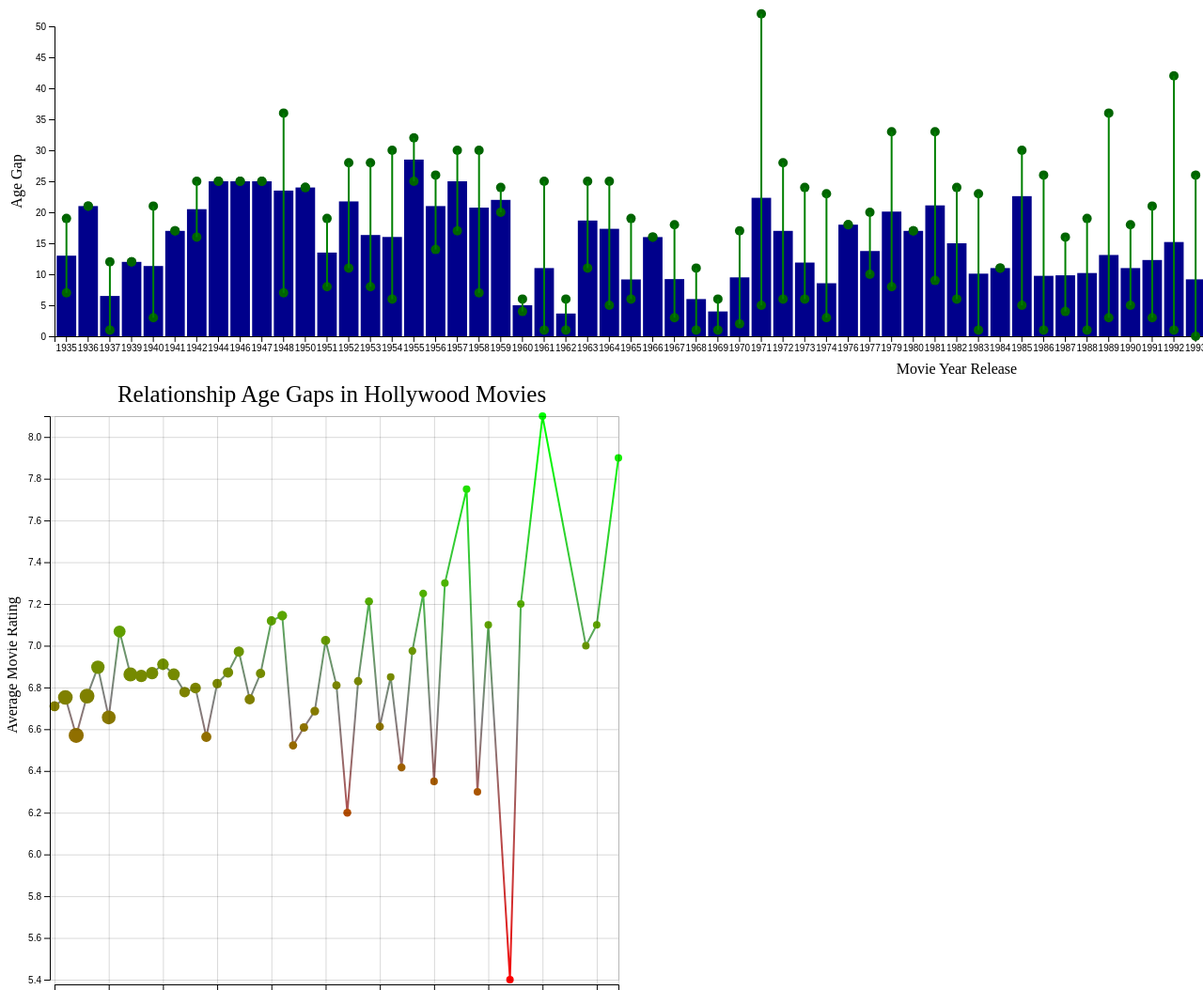
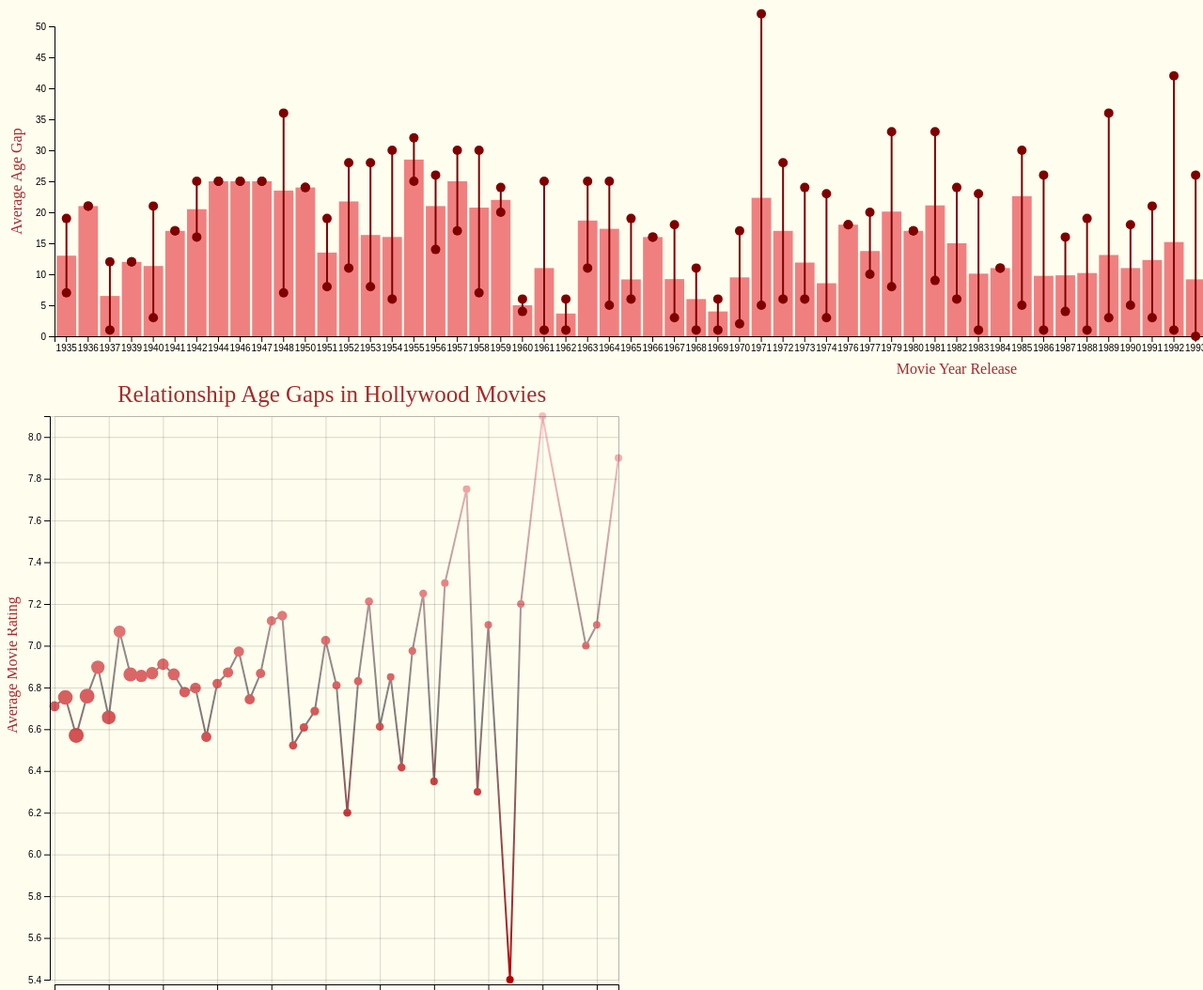
Before and after one commit to info3300group/project1, a plain HTML site: page index.html in a window 1280 px wide. Shown: the top 1054 px of the page at 94% size. Drawn offline with nearby package versions, Linux system fonts and the light colour scheme.

Commit message:
color scheme

```diff
--- a/index.html
+++ b/index.html
@@ -1,6 +1,10 @@
 <html>
   <head>
     <script src="https://d3js.org/d3.v7.min.js"></script>
+    <style>
+      body {background-color: rgb(255, 253, 238);
+      }
+    </style>
   </head>
 
   <body>
@@ -8,6 +12,11 @@
 
     <div id="plot2"></div>
     <script>
+      let textColor = "brown";
+      let lightColor = "lightcoral";
+      let darkColor = "maroon";
+      let darkestColor = d3.rgb(181, 2, 2);
+      let lightestColor = d3.rgb(250, 187, 187);
       // where the formatted data will be stored
       let visualization_data = {};
 
@@ -159,7 +168,7 @@
           .attr("y", (d) => y(d.averageAgeDifference))
           .attr("width", x.bandwidth())
           .attr("height", (d) => height - y(d.averageAgeDifference))
-          .attr("fill", "darkblue");
+          .attr("fill", lightColor);
 
         svg
           .append("g")
@@ -175,7 +184,9 @@
           .attr("x", width / 2)
           .attr("y", height + margin.bottom - 10)
           .style("text-anchor", "middle")
+          .style("fill", textColor)
           .text("Movie Year Release");
+
 
         svg
           .append("text")
@@ -184,7 +195,8 @@
           .attr("x", -height / 2)
           .attr("y", -margin.left + 15)
           .style("text-anchor", "middle")
-          .text("Age Gap");
+          .style("fill", textColor)
+          .text("Average Age Gap");
 
         svg.append("g").attr("class", "y-axis").call(d3.axisLeft(y));
 
@@ -231,20 +243,20 @@
 
           const maxAgeDiffY = y(maxAgeDiff);
           const minAgeDiffY = y(minAgeDiff);
-
+          const rangeColor = darkColor;
           svg
             .append("circle")
             .attr("cx", xPos)
             .attr("cy", maxAgeDiffY)
             .attr("r", 5)
-            .style("fill", "darkgreen");
+            .style("fill", rangeColor);
 
           svg
             .append("circle")
             .attr("cx", xPos)
             .attr("cy", minAgeDiffY)
             .attr("r", 5)
-            .style("fill", "darkgreen");
+            .style("fill", rangeColor);
 
           svg
             .append("line")
@@ -252,7 +264,7 @@
             .attr("y1", maxAgeDiffY)
             .attr("x2", xPos)
             .attr("y2", minAgeDiffY)
-            .style("stroke", "green")
+            .style("stroke", rangeColor)
             .style("stroke-width", 2);
         }
       }
@@ -303,7 +315,7 @@
 
         const cScale = d3.scaleSequential()
           .domain(ratingExtent)
-          .range([d3.rgb(255, 0, 0), d3.rgb(0, 255, 0)])
+          .range([darkestColor, lightestColor])
 
         const sScale = d3.scaleLinear()
           .domain(d3.extent(data_array, (d) => d.ratings.length))
@@ -427,7 +439,9 @@
             ${axisPadding*4})`
           )
           .text("Relationship Age Gaps in Hollywood Movies")
-          .style("font-size", "25px");
+          .style("font-size", "25px")
+          .style("fill", textColor);
+
 
 
         // x-axis label
@@ -439,7 +453,8 @@
             `translate(${plotSize.width / 2 + plotMargins.left - axisPadding},
             ${plotSize.height + plotMargins.top + axisPadding*8})`
           )
-          .text("Age Gap");
+          .text("Age Gap")
+          .style("fill", textColor);
 
         // y-axis label
         svg
@@ -450,7 +465,8 @@
             "transform",
             `translate(${axisPadding * 2}, ${plotSize.height / 2}) rotate(-90)`
           )
-          .text("Average Movie Rating");
+          .text("Average Movie Rating")
+          .style("fill", textColor);
       }
     </script>
   </body>
```
